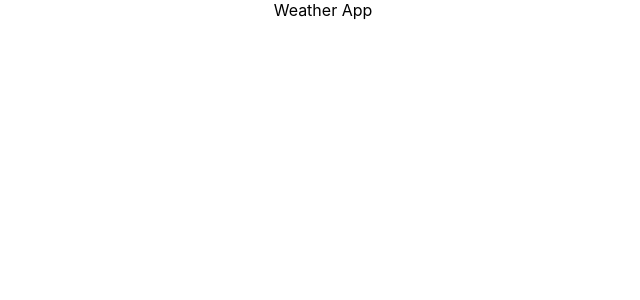
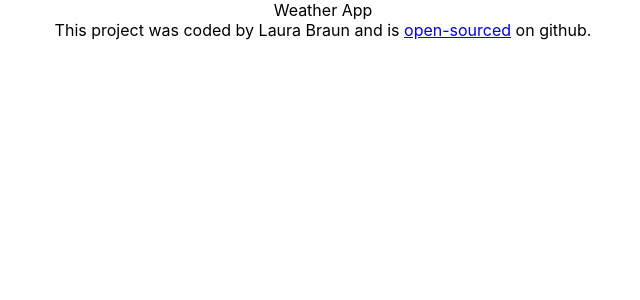
Before and after one commit to LauraBraun/weather-react-app, a React (Create React App) app: page / in a window 1280 px wide. Shown: the top 300 px of the page, without its empty margins (317-957 px from the left). Built offline with nearby package versions, Linux system fonts and the light colour scheme.

Commit message:
added github repo url

```diff
--- a/src/App.js
+++ b/src/App.js
@@ -4,6 +4,7 @@ function App() {
   return (
     <div className="App">
      Weather App
+     <footer>This project was coded by Laura Braun and is <a href="https://github.com/LauraBraun/weather-react-app" target="_blank" rel="noreferrer">open-sourced</a> on github.</footer>
     </div>
   );
 }
```
